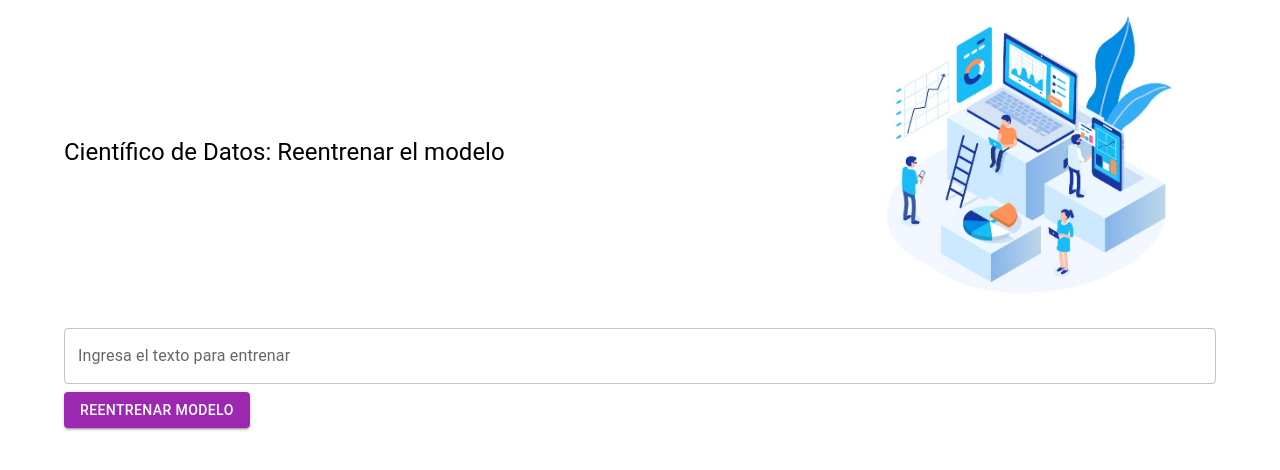
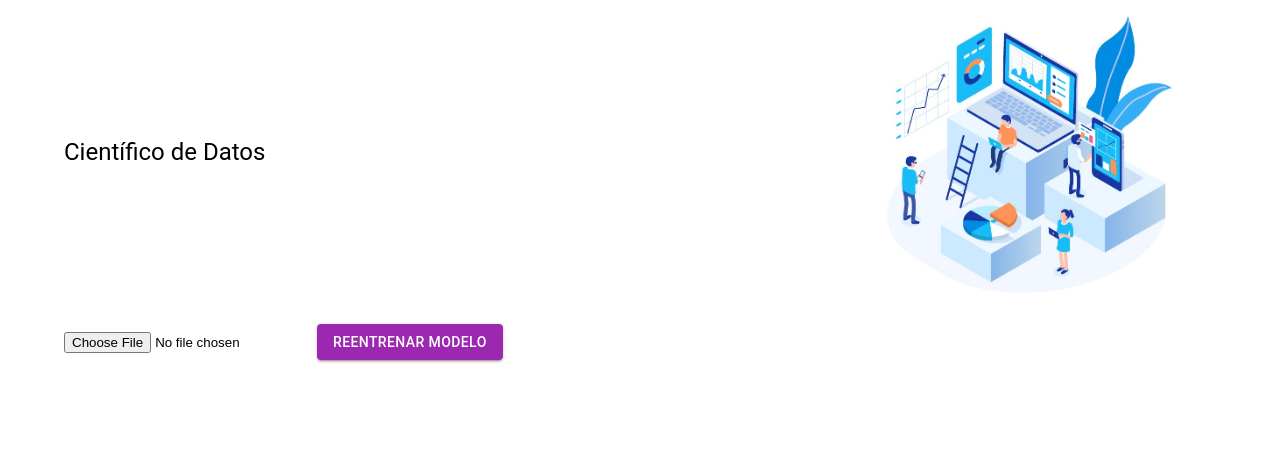
Before and after one commit to Jd-briceno/Front_BI, a React (Create React App) app: page /scientist in a window 1280 px wide. Shown: the top 470 px of the page. Built offline with nearby package versions, Linux system fonts and the light colour scheme.

Commit message:
carga csv

```diff
--- a/src/components/DataAnalyst.js
+++ b/src/components/DataAnalyst.js
@@ -20,7 +20,7 @@ function DataAnalyst() {
         {/* Columna para el texto */}
         <Grid item xs={8}>
           <Typography variant="h5" gutterBottom>
-            Analista de Datos:
+            Analista de Datos
           </Typography>
         </Grid>
         {/* Columna para la imagen */}
--- a/src/components/DataScientist.js
+++ b/src/components/DataScientist.js
@@ -1,13 +1,27 @@
 import React, { useState } from 'react';
-import { TextField, Button, Typography, Container, Grid } from '@mui/material';
+import { Button, Typography, Container, Grid } from '@mui/material';
 
 function DataScientist() {
-  const [text, setText] = useState('');
+  const [file, setFile] = useState(null);
   const [result, setResult] = useState(null);
 
   const handleRetrain = () => {
-    // Aquí iría la lógica para reentrenar el modelo
-    alert('Modelo reentrenado con éxito.');
+    // Aquí iría la lógica para reentrenar el modelo con el archivo CSV
+    if (file) {
+      alert(`Modelo reentrenado con el archivo: ${file.name}`);
+    } else {
+      alert('Por favor, sube un archivo CSV antes de reentrenar el modelo.');
+    }
+  };
+
+  const handleFileChange = (event) => {
+    const uploadedFile = event.target.files[0];
+    if (uploadedFile && uploadedFile.type === "text/csv") {
+      setFile(uploadedFile);
+    } else {
+      alert('Por favor, sube un archivo CSV válido.');
+      setFile(null);
+    }
   };
 
   return (
@@ -16,7 +30,7 @@ function DataScientist() {
         {/* Columna para el texto */}
         <Grid item xs={8}>
           <Typography variant="h5" gutterBottom>
-            Científico de Datos: Reentrenar el modelo
+            Científico de Datos
           </Typography>
         </Grid>
         {/* Columna para la imagen */}
@@ -29,18 +43,22 @@ function DataScientist() {
         </Grid>
       </Grid>
 
-      <TextField
-        fullWidth
-        label="Ingresa el texto para entrenar"
-        variant="outlined"
-        margin="normal"
-        value={text}
-        onChange={(e) => setText(e.target.value)}
+      <input
+        type="file"
+        accept=".csv"
+        onChange={handleFileChange}
+        style={{ marginTop: '20px', marginBottom: '20px' }}
       />
 
       <Button variant="contained" color="secondary" onClick={handleRetrain}>
         Reentrenar Modelo
       </Button>
+
+      {file && (
+        <Typography variant="subtitle1" marginTop={2}>
+          Archivo seleccionado: {file.name}
+        </Typography>
+      )}
     </Container>
   );
 }
```
